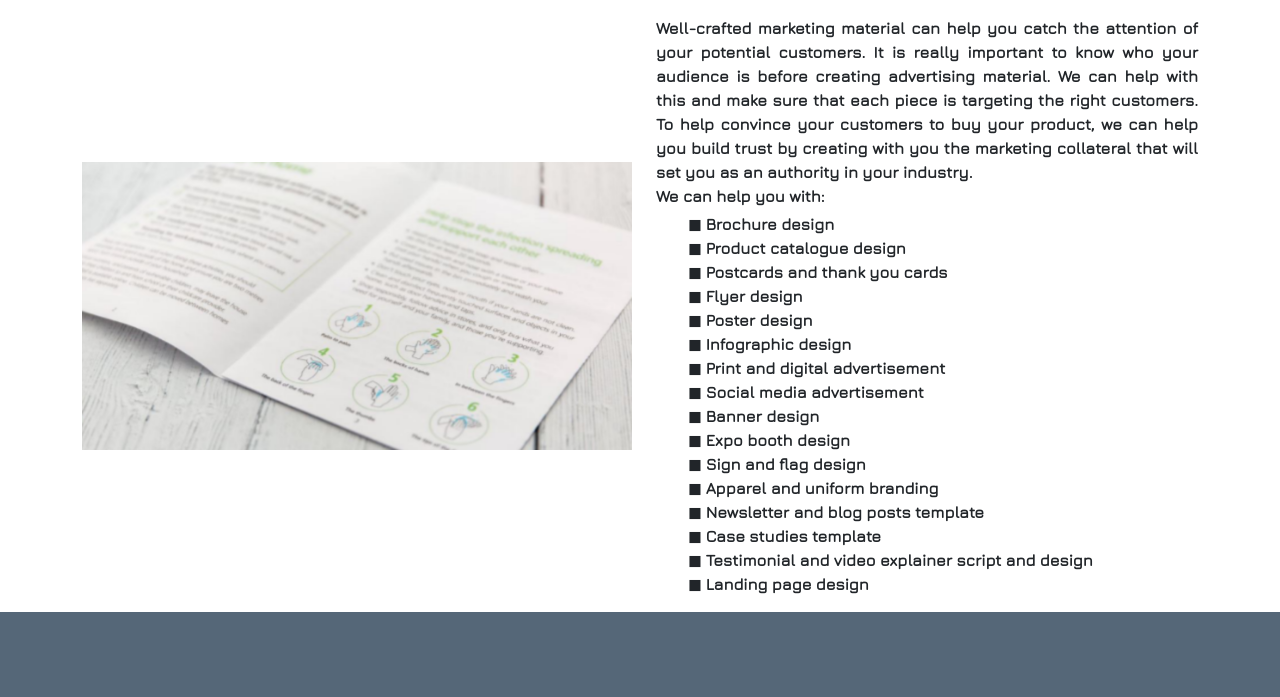
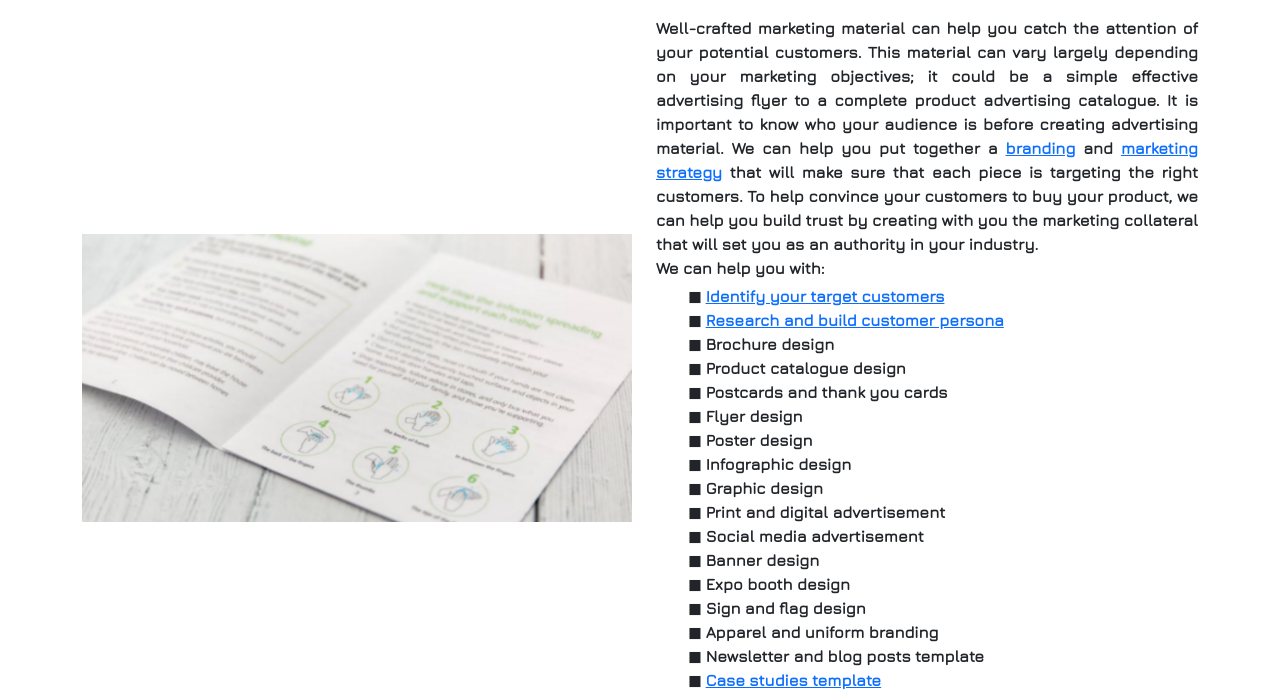
Before and after one commit to achevillat/audrey_portfolio, a plain HTML site: page creative-services/marketingcollateral.html in a window 1280 px wide. Shown: the part 170-867 px from the top of the page. Drawn offline with nearby package versions, Linux system fonts and the light colour scheme; a web font is replaced by a local one.

Commit message:
Update marketing material page

```diff
--- a/creative-services/marketingcollateral.html
+++ b/creative-services/marketingcollateral.html
@@ -2,11 +2,11 @@
 <html>
 
 <head>
-  <title>Marketing material|Marketing collateral creation-Creafix Design</title>
+  <title>Marketing Material & Graphics | Christchurch NZ-Creafix Design</title>
 
   <meta charset="UTF-8" />
   <meta name="description"
-    content="Creafix Design design all kind of marketing material and collateral for businesses.">
+    content="Did you know we help businesses like yours create brochures and graphics that promotes your business? Click to learn more about how we can help.">
   <link rel="icon" href="../images/Icon%20small-min.png">
   <link href="../src/styles.css" rel="stylesheet" type="text/css" />
   <!-- CSS only -->
@@ -119,7 +119,7 @@
 
 
   <div class="title">
-    <h1 class="title">Marketing material and collateral</h1>
+    <h1 class="title">Marketing material and graphic design</h1>
   </div>
   <div class="container">
     <div class="row">
@@ -127,22 +127,27 @@
         <img src="../images/mockup.png" alt="sample colour palettes for selection" class="service-image">
       </div>
       <div class="col">
-        <p class=" mb-1 bio">Well-crafted marketing material can help you catch the attention of your potential customers. It is really important to
-        know who your audience is before creating advertising material. We can help with this and make sure that each piece is
-        targeting the right customers.
-        To help convince your customers to buy your product, we can help you build trust by creating with you the marketing
-        collateral that will set you as an authority in your industry.
+        <p class=" mb-1 bio">Well-crafted marketing material can help you catch the attention of your potential customers. This material can vary
+        largely depending on your marketing objectives; it could be a simple effective advertising flyer to a complete product
+        advertising catalogue.
+        It is important to know who your audience is before creating advertising material. We can help you put together a <a href="./brandstrategy.html">branding</a> and <a href="./../digital-marketing/digitalstrategy.html">marketing strategy</a> that will make sure
+        that each piece is targeting the right customers. To help convince your customers to buy your product, we can help you
+        build trust by creating with you the marketing collateral that will set you as an authority in your industry.
+
           </br>
           We can help you with:
         </p>
         <p class=" mb-1">
         <ul>
+          <li class="bio-list">◼ <a href="./brandstrategy.html">Identify your target customers</a></li>
+          <li class="bio-list">◼ <a href="./brandstrategy.html">Research and build customer persona</a></li>
           <li class="bio-list">◼ Brochure design</li>
           <li class="bio-list">◼ Product catalogue design</li>
           <li class="bio-list">◼ Postcards and thank you cards</li>
           <li class="bio-list">◼ Flyer design</li>
           <li class="bio-list">◼ Poster design</li>
           <li class="bio-list">◼ Infographic design</li>
+          <li class="bio-list">◼ Graphic design</li>
           <li class="bio-list">◼ Print and digital advertisement</li>
           <li class="bio-list">◼ Social media advertisement</li>
           <li class="bio-list">◼ Banner design</li>
@@ -150,9 +155,9 @@
           <li class="bio-list">◼ Sign and flag design</li>
           <li class="bio-list">◼ Apparel and uniform branding</li>
           <li class="bio-list">◼ Newsletter and blog posts template</li>
-          <li class="bio-list">◼ Case studies template</li>
+          <li class="bio-list">◼ <a href="./templates.html">Case studies template</a></li>
           <li class="bio-list">◼ Testimonial and video explainer script and design</li>
-          <li class="bio-list">◼ Landing page design</li>
+          <li class="bio-list">◼ <a href="./../web-development/landingpages.html">Landing page design</a></li>
         </ul>
 
         </p>
```
